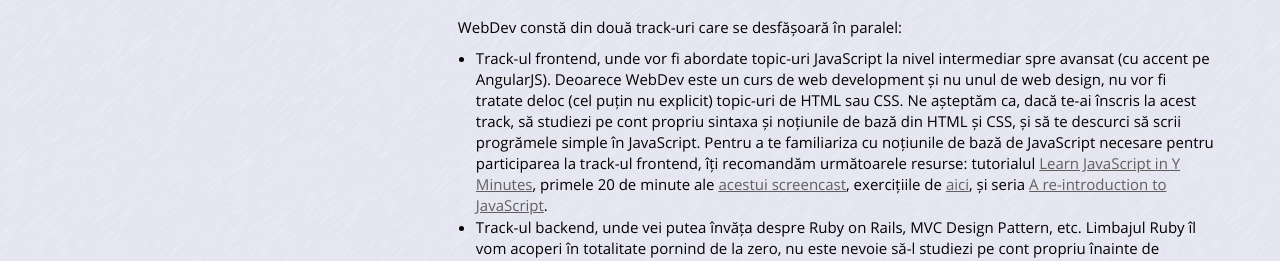
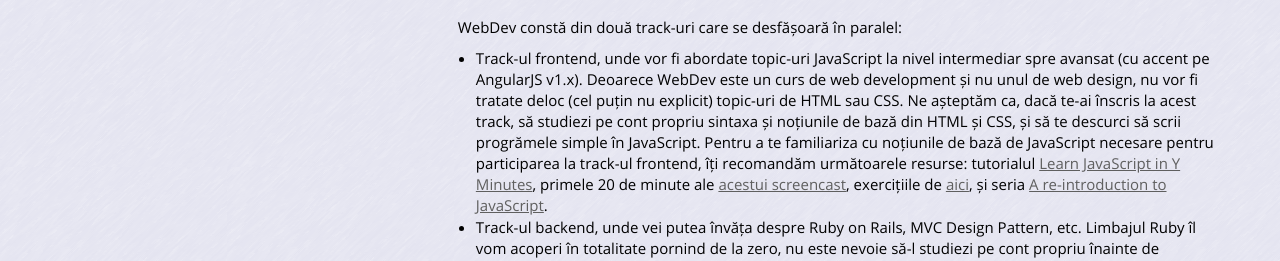
Before and after one commit to webdevupb/webdevupb.github.io.2015, a plain HTML site: page index.html in a window 1280 px wide. Shown: the part 287-548 px from the top of the page. Drawn offline with Linux system fonts and the light colour scheme.

Commit message:
Update index.html

```diff
--- a/index.html
+++ b/index.html
@@ -45,7 +45,7 @@
             <strong>
               WebDev constă din două track-uri care se desfășoară în paralel:
               <ul>
-                <li>Track-ul frontend, unde vor fi abordate topic-uri JavaScript la nivel intermediar spre avansat (cu accent pe AngularJS). Deoarece WebDev este un curs de web development și nu unul de web design, nu vor fi tratate deloc (cel puțin nu explicit) topic-uri de HTML sau CSS. Ne așteptăm ca, dacă te-ai înscris la acest track, să studiezi pe cont propriu sintaxa și noțiunile de bază din HTML și CSS, și să te descurci să scrii progrămele simple în JavaScript. Pentru a te familiariza cu noțiunile de bază de JavaScript necesare pentru participarea la track-ul frontend, îți recomandăm următoarele resurse: tutorialul <a href="http://learnxinyminutes.com/docs/javascript/" target="_blank">Learn JavaScript in Y Minutes</a>, primele 20 de minute ale <a href="https://www.youtube.com/watch?v=zIpA8k167gU" target="_blank">acestui screencast</a>, exercițiile de <a href="http://javascript.didacto.net/" target="_blank">aici</a>, și seria <a href="https://developer.mozilla.org/en-US/docs/Web/JavaScript/A_re-introduction_to_JavaScript" target="_blank">A re-introduction to JavaScript</a>.</li>
+                <li>Track-ul frontend, unde vor fi abordate topic-uri JavaScript la nivel intermediar spre avansat (cu accent pe AngularJS v1.x). Deoarece WebDev este un curs de web development și nu unul de web design, nu vor fi tratate deloc (cel puțin nu explicit) topic-uri de HTML sau CSS. Ne așteptăm ca, dacă te-ai înscris la acest track, să studiezi pe cont propriu sintaxa și noțiunile de bază din HTML și CSS, și să te descurci să scrii progrămele simple în JavaScript. Pentru a te familiariza cu noțiunile de bază de JavaScript necesare pentru participarea la track-ul frontend, îți recomandăm următoarele resurse: tutorialul <a href="http://learnxinyminutes.com/docs/javascript/" target="_blank">Learn JavaScript in Y Minutes</a>, primele 20 de minute ale <a href="https://www.youtube.com/watch?v=zIpA8k167gU" target="_blank">acestui screencast</a>, exercițiile de <a href="http://javascript.didacto.net/" target="_blank">aici</a>, și seria <a href="https://developer.mozilla.org/en-US/docs/Web/JavaScript/A_re-introduction_to_JavaScript" target="_blank">A re-introduction to JavaScript</a>.</li>
                 <li>Track-ul backend, unde vei putea învăța despre Ruby on Rails, MVC Design Pattern, etc. Limbajul Ruby îl vom acoperi în totalitate pornind de la zero, nu este nevoie să-l studiezi pe cont propriu înainte de începerea cursului.</li>
               </ul>
             </strong>
```
